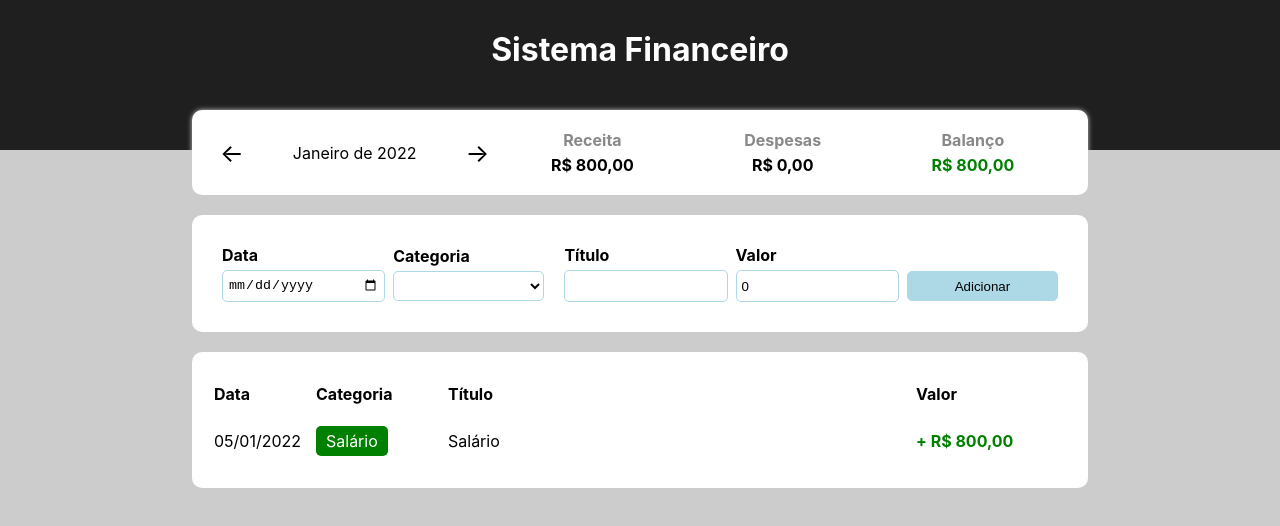
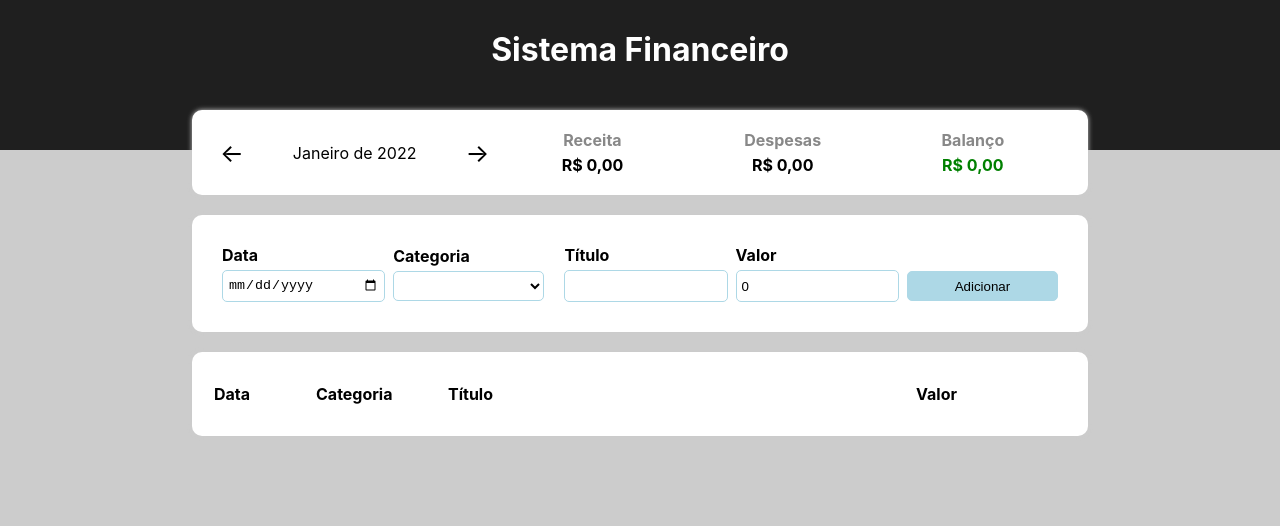
Before and after one commit to Wookyse/expense-tracker, a React (Create React App) app: page / in a window 1280 px wide. Shown: the top 526 px of the page. Built offline with nearby package versions, Linux system fonts and the light colour scheme.

Commit message:
Add files via upload

```diff
--- a/src/data/Categories.ts
+++ b/src/data/Categories.ts
@@ -1,8 +1,11 @@
 import { Category } from '../types/Category'
 
 export const Categories: Category = {
-  buy: { title: 'Compras', color: 'red', expense: true },
+  salary2: { title: 'Extra/Comissão', color: 'green', expense: false },
+  salary: { title: 'Salário', color: 'green', expense: false },
+  rent: { title: 'Aluguel', color: 'brown', expense: true },
   food: { title: 'Comida', color: 'blue', expense: true },
-  rent: { title: 'Aluguel', color: 'brown', expense: true },
-  salary: { title: 'Salário', color: 'green', expense: false }
+  buy: { title: 'Compras', color: 'orange', expense: true },
+  card: { title: 'Fatura Cartão', color: 'red', expense: true },
+  billsToPay: { title: 'Contas a Pagar', color: 'blue', expense: true }
 }
--- a/src/data/Items.ts
+++ b/src/data/Items.ts
@@ -1,34 +1,34 @@
 import { Item } from '../types/Item'
 
 export const Items: Item[] = [
-  {
-    date: new Date(2021, 11, 15),
-    category: 'food',
-    title: 'McDonalds',
-    value: 32.12
-  },
-  {
-    date: new Date(2021, 11, 6),
-    category: 'food',
-    title: 'BurguerKing',
-    value: 28
-  },
-  {
-    date: new Date(2021, 11, 15),
-    category: 'rent',
-    title: 'Aluguel',
-    value: 500
-  },
-  {
-    date: new Date(2022, 0, 5),
-    category: 'salary',
-    title: 'Salário',
-    value: 800
-  },
-  {
-    date: new Date(2021, 11, 5),
-    category: 'salary',
-    title: 'Salário',
-    value: 800
-  }
+  // {
+  //   date: new Date(2021, 11, 15),
+  //   category: 'food',
+  //   title: 'McDonalds',
+  //   value: 32.12
+  // },
+  // {
+  //   date: new Date(2021, 11, 6),
+  //   category: 'food',
+  //   title: 'BurguerKing',
+  //   value: 28
+  // },
+  // {
+  //   date: new Date(2021, 11, 15),
+  //   category: 'rent',
+  //   title: 'Aluguel',
+  //   value: 500
+  // },
+  // {
+  //   date: new Date(2022, 0, 5),
+  //   category: 'salary',
+  //   title: 'Salário',
+  //   value: 800
+  // },
+  // {
+  //   date: new Date(2021, 11, 5),
+  //   category: 'salary',
+  //   title: 'Salário',
+  //   value: 800
+  // }
 ]
```
